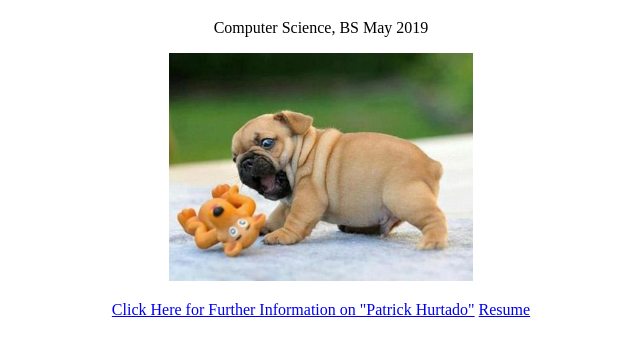
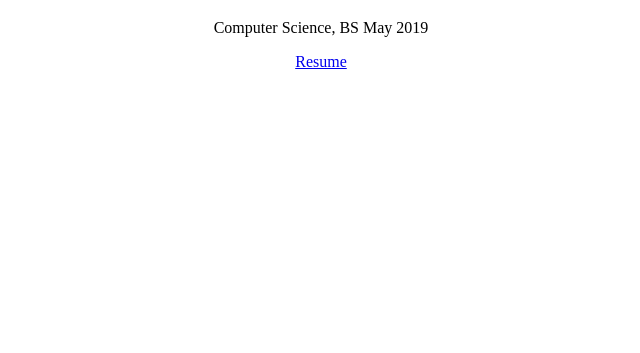
Before and after one commit to phurtad2/phurtad2.github.io, a plain HTML site: page index.html in a window 1280 px wide. Shown: the part 61-414 px from the top of the page, without its empty margins (319-959 px from the left). Drawn offline with Linux system fonts and the light colour scheme.

Commit message:
Update index.html

```diff
--- a/index.html
+++ b/index.html
@@ -7,10 +7,8 @@
 <body>
   <center><h1>PATRICK HURTADO</h1></center>
   <center><p>Computer Science, BS May 2019</p><center>
-  <img src="cute-pug.jpg" alt="Mountain View" style="width:304px;height:228px;">
 <p><p\>
 <p><p\>
-  <a href="https://www.google.com/search?q=patrick+hurtado&oq=patrick+hurtado&aqs=chrome..69i57j69i61l2.1812j0j4&sourceid=chrome&es_sm=122&ie=UTF-8">Click Here for Further Information on "Patrick Hurtado"</a>
     <a href="http://phurtad2.github.io/Freshman%20Resume.pdf">Resume</a>
 
 
```
